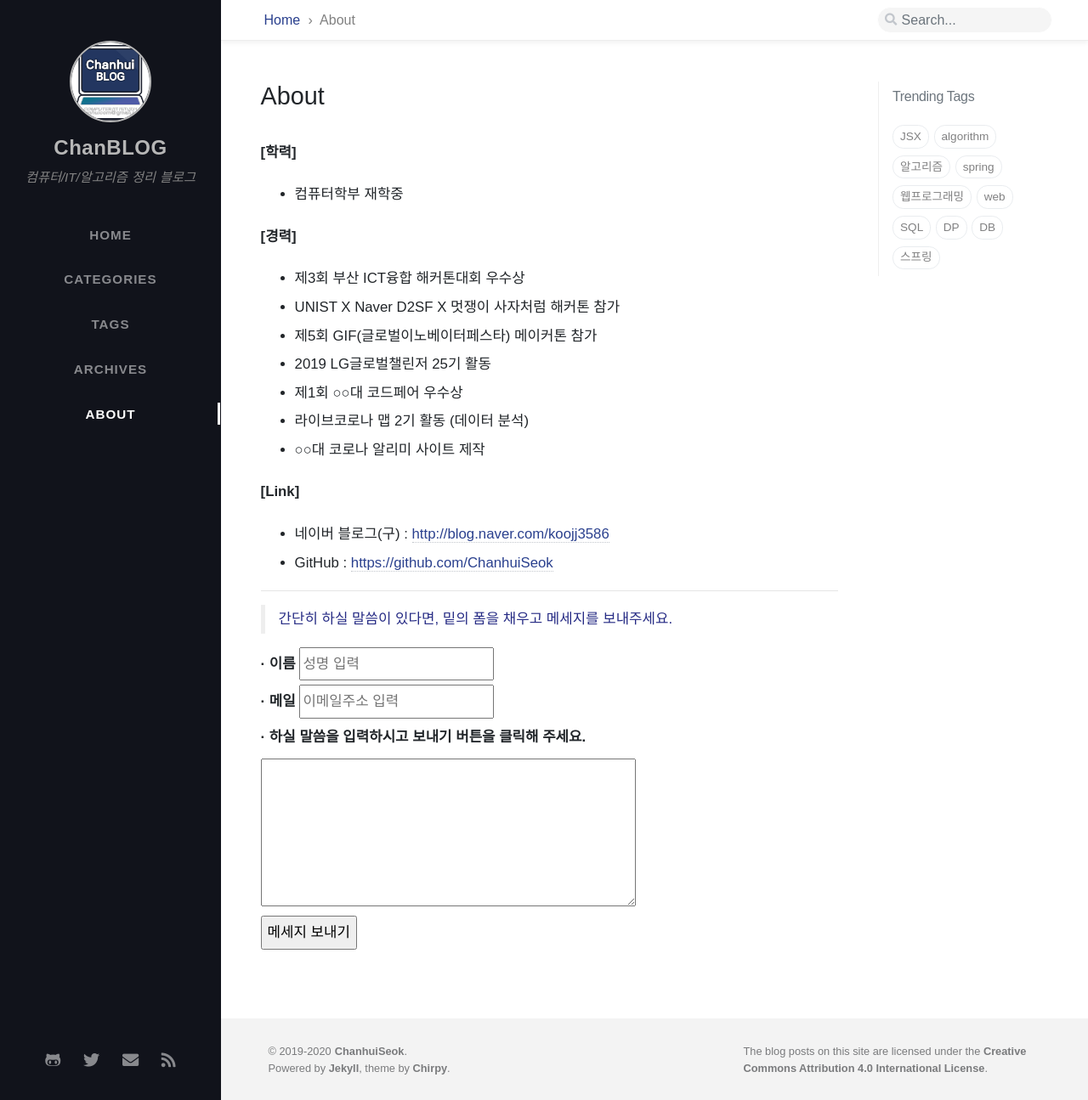
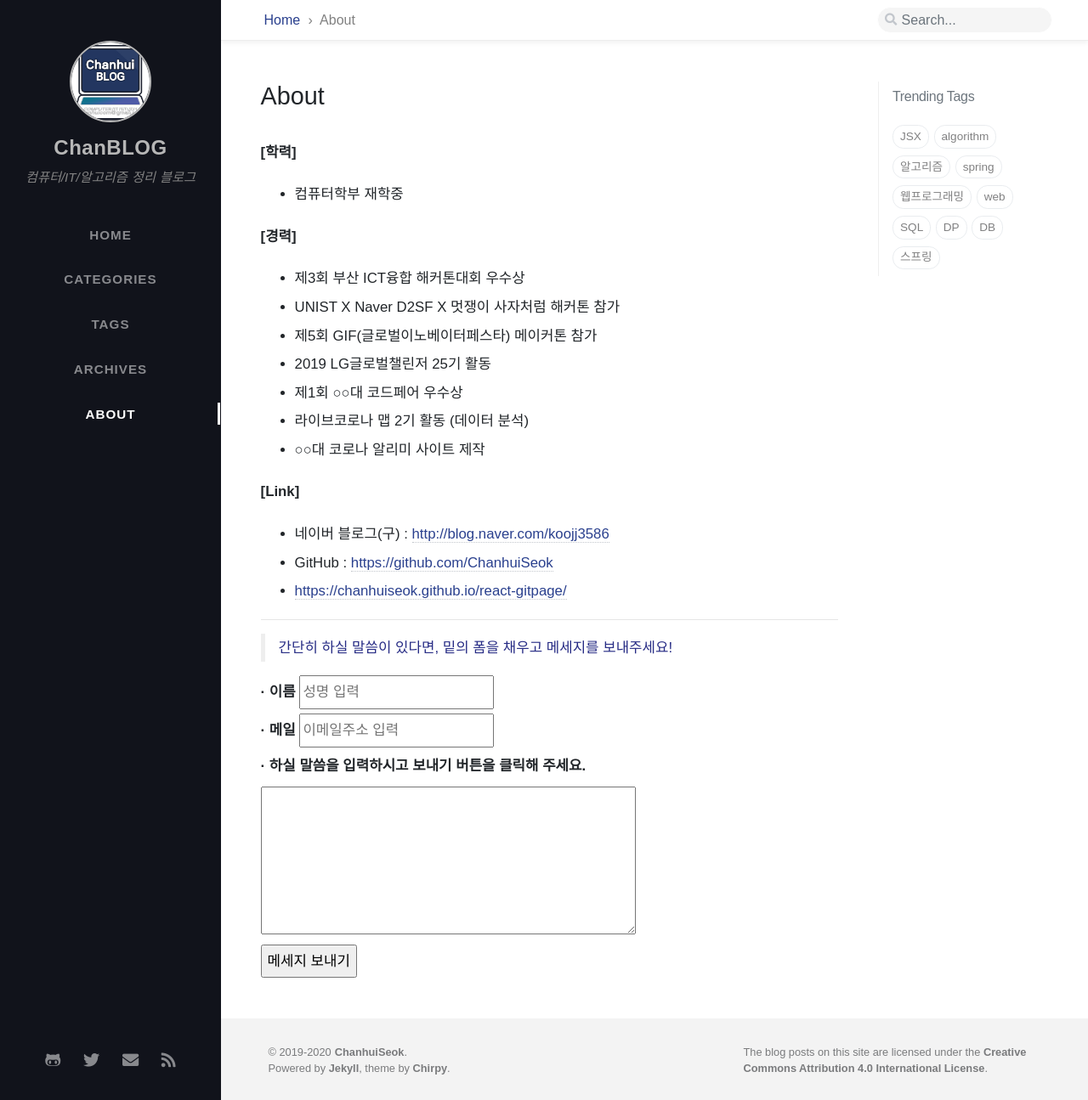
Before and after one commit to ChanhuiSeok/chanhuiseok.github.io, a Jekyll site: the page built from tabs/about.md, in a window 1280 px wide and 1295 px high. Shown: the whole window at 85% size. Built offline with Jekyll 4.4.1, drawn with Linux system fonts in a browser that asks for light colours; nearby versions of some CDN libraries; some web fonts are replaced; comment, search, counter and statistics services are not loaded; part of the change alters nothing that is shown.

Commit message:
about 수정

```diff
--- a/tabs/about.md
+++ b/tabs/about.md
@@ -28,10 +28,11 @@ title: About
 
 * 네이버 블로그(구) : [http://blog.naver.com/koojj3586](http://blog.naver.com/koojj3586)
 * GitHub : [https://github.com/ChanhuiSeok](https://github.com/ChanhuiSeok)
+* [https://chanhuiseok.github.io/react-gitpage/](https://chanhuiseok.github.io/react-gitpage/)
 
 ---
 
-> 간단히 하실 말씀이 있다면, 밑의 폼을 채우고 메세지를 보내주세요.
+> 간단히 하실 말씀이 있다면, 밑의 폼을 채우고 메세지를 보내주세요!
 
 <div id = "about">
 <form id="fs-frm" name="simple-contact-form" accept-charset="utf-8" action="https://formspree.io/chanhuicom@gmail.com" method="post">
```
